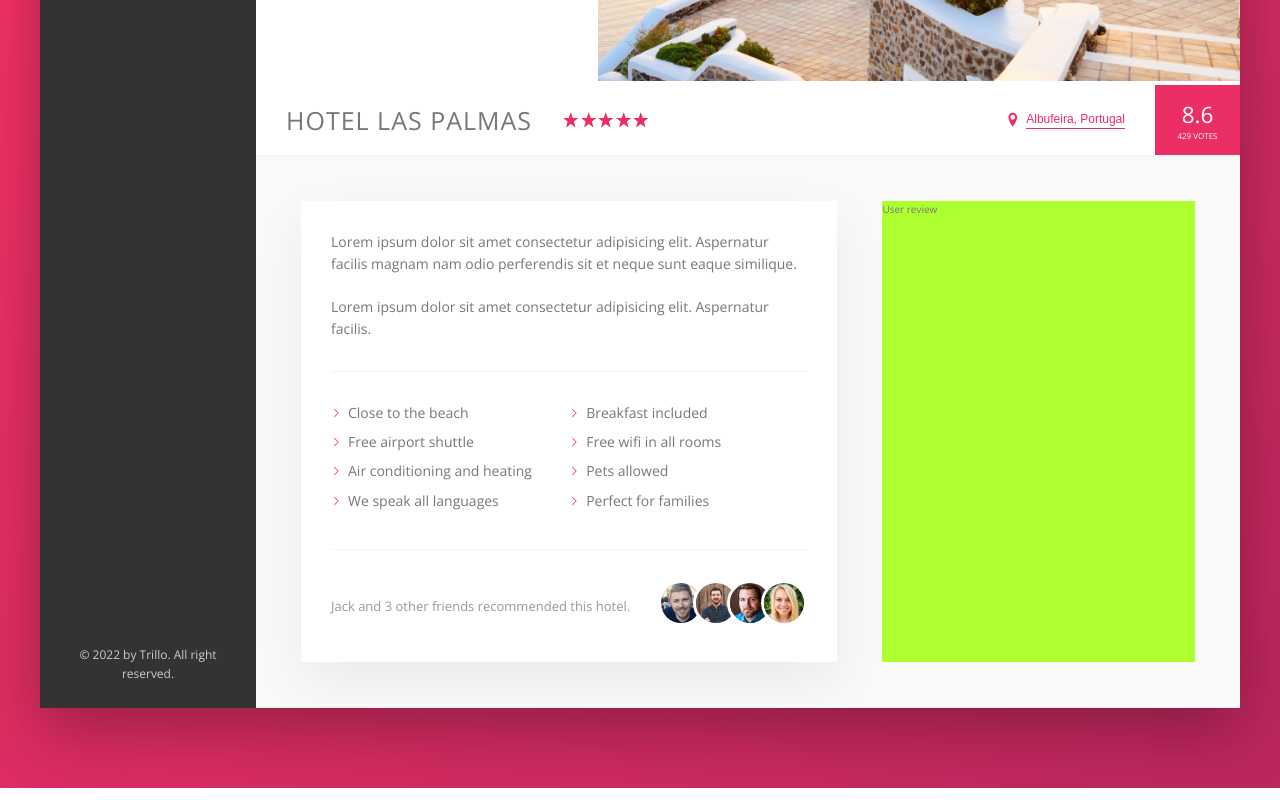
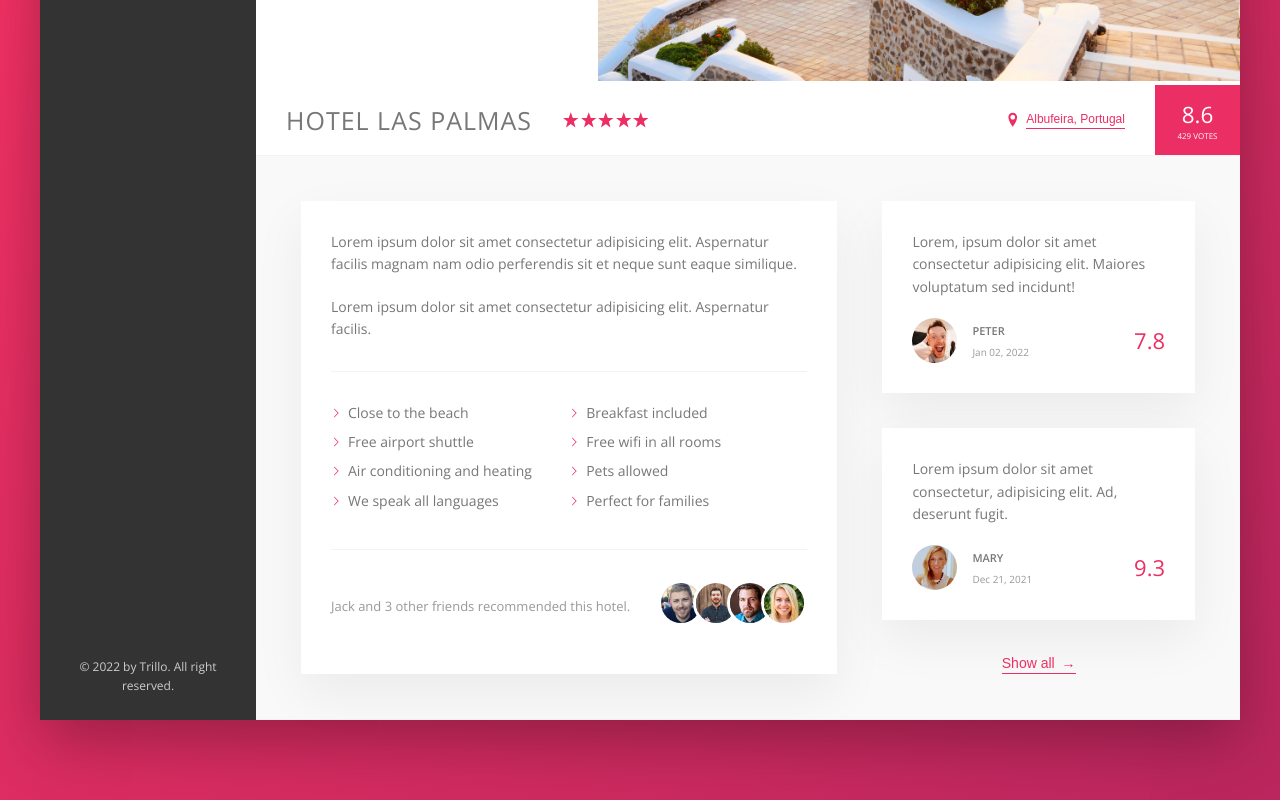
Before and after one commit to SeverinDenys/Trillo-Project-learning-flexbox-, a plain HTML site: page index.html in a window 1280 px wide. Shown: the part 454-1254 px from the top of the page. Drawn offline with nearby package versions, Linux system fonts and the light colour scheme.

Commit message:
user reviews section

```diff
--- a/css/style.css
+++ b/css/style.css
@@ -68,21 +68,23 @@ body {
 
 .detail {
   display: flex;
+  font-size: 1.4rem;
   padding: 4.5rem;
   background-color: var(--color-Grey-light-1);
   border-bottom: var(--line); }
 
 .description {
   background-color: #fff;
-  font-size: 1.4rem;
   box-shadow: 0 2rem 5rem rgba(0, 0, 0, 0.06);
   padding: 3rem;
   flex: 0 0 60%;
   margin-right: 4.5rem; }
 
 .user-review {
-  background-color: greenyellow;
-  flex: 1; }
+  flex: 1;
+  display: flex;
+  flex-direction: column;
+  align-items: center; }
 
 .logo {
   height: 3.25rem;
@@ -263,8 +265,13 @@ body {
   background-color: transparent;
   cursor: pointer;
   transition: all 0.2s; }
+  .btn-inline span {
+    margin-left: 0.3rem;
+    transition: margin-left 0.2s; }
   .btn-inline:hover {
     color: var(--color-Grey-dark-1); }
+    .btn-inline:hover span {
+      margin-left: 0.8rem; }
   .btn-inline:focus {
     outline: none;
     animation: pullstate 1s infinite; }
@@ -319,3 +326,33 @@ body {
       margin-right: -1.5rem; }
   .recommend__count {
     margin-right: auto; }
+
+.review {
+  background-color: #fff;
+  box-shadow: var(--shadow-light);
+  padding: 3rem;
+  margin-bottom: 3.5rem; }
+  .review__text {
+    margin-bottom: 2rem; }
+  .review__user {
+    display: flex;
+    align-items: center; }
+  .review__photo {
+    height: 4.5rem;
+    width: 4.5rem;
+    border-radius: 50%;
+    margin-right: 1.5rem; }
+  .review__user-box {
+    margin-right: auto; }
+  .review__user-name {
+    font-size: 1.1rem;
+    font-weight: 600;
+    text-transform: uppercase;
+    margin-bottom: 0.4rem; }
+  .review__user-date {
+    font-size: 1rem;
+    color: var(--color-Grey-dark-3); }
+  .review__rating {
+    color: var(--color-primary);
+    font-size: 2.2rem;
+    font-weight: 300; }
--- a/index.html
+++ b/index.html
@@ -202,7 +202,37 @@
               </div>
             </div>
 
-            <div class="user-review">User review</div>
+            <div class="user-review">
+              <figure class="review">
+                <blockquote class="review__text">
+                  Lorem, ipsum dolor sit amet consectetur adipisicing elit.
+                  Maiores voluptatum sed incidunt!
+                </blockquote>
+                <figcaption class="review__user">
+                  <img src="img/user-1.jpg" alt="user1" class="review__photo" />
+                  <div class="review__user-box">
+                    <p class="review__user-name">Peter</p>
+                    <p class="review__user-date">Jan 02, 2022</p>
+                  </div>
+                  <div class="review__rating">7.8</div>
+                </figcaption>
+              </figure>
+              <figure class="review">
+                <blockquote class="review__text">
+                  Lorem ipsum dolor sit amet consectetur, adipisicing elit. Ad,
+                  deserunt fugit.
+                </blockquote>
+                <figcaption class="review__user">
+                  <img src="img/user-2.jpg" alt="user1" class="review__photo" />
+                  <div class="review__user-box">
+                    <p class="review__user-name">Mary</p>
+                    <p class="review__user-date">Dec 21, 2021</p>
+                  </div>
+                  <div class="review__rating">9.3</div>
+                </figcaption>
+              </figure>
+              <button class="btn-inline">Show all <span>&rarr;</span></button>
+            </div>
           </div>
         </main>
       </div>
```
